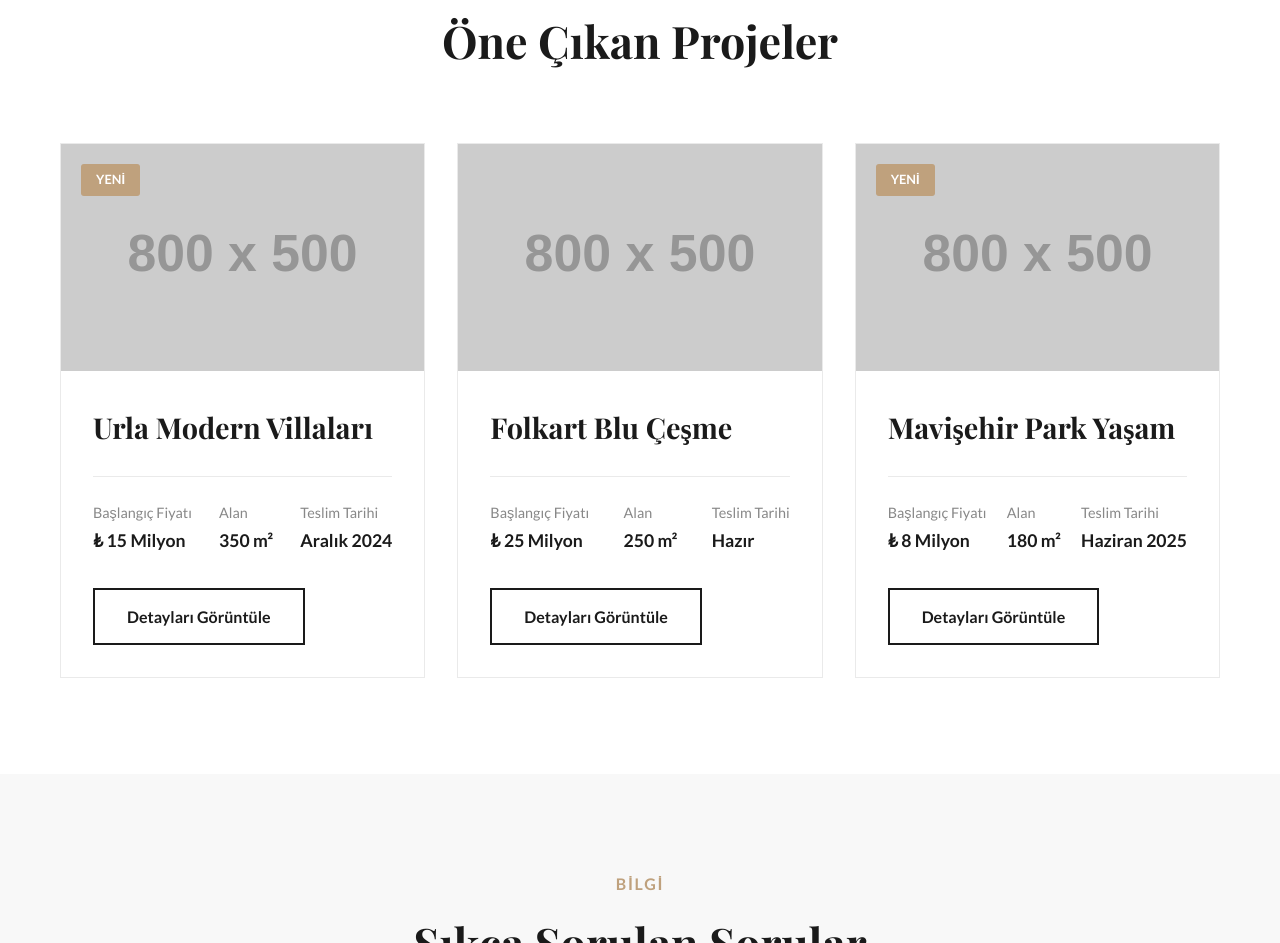
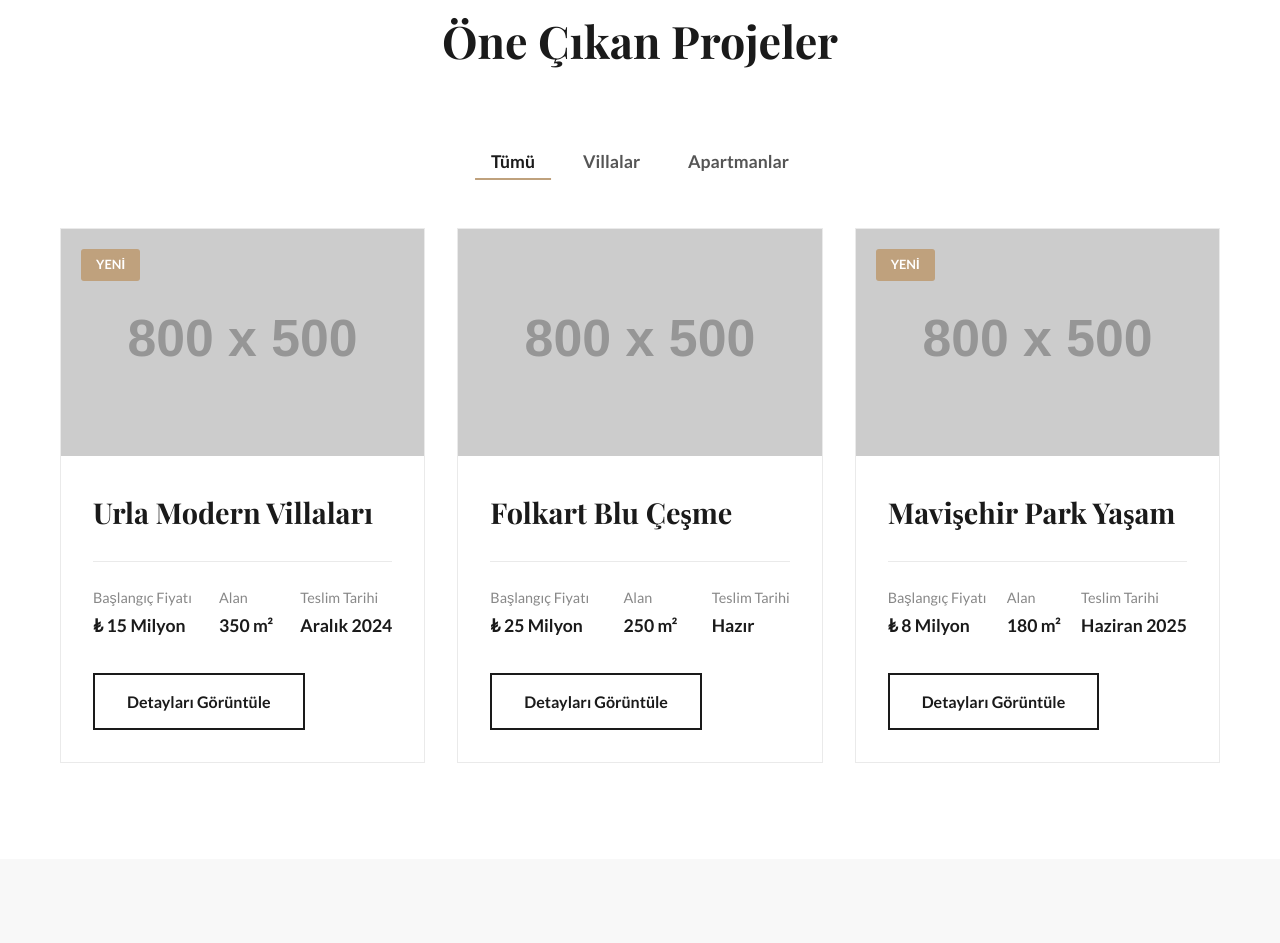
Before and after one commit to Glad34/ardanin-web-sitesi, a plain HTML site: page index.html in a window 1280 px wide. Shown: the part 928-1871 px from the top of the page. Drawn offline with nearby package versions, Linux system fonts and the light colour scheme; placeholder pictures from the web are drawn by us.

Commit message:
Voice Update: 50

```diff
--- a/index.html
+++ b/index.html
@@ -41,9 +41,15 @@
                     <h2>Öne Çıkan Projeler</h2>
                 </div>
 
+                <div class="project-filters">
+                    <button class="filter-btn active" data-filter="all">Tümü</button>
+                    <button class="filter-btn" data-filter="villa">Villalar</button>
+                    <button class="filter-btn" data-filter="apartment">Apartmanlar</button>
+                </div>
+
                 <div class="project-list">
                     <!-- Proje 1 -->
-                    <article class="project-card">
+                    <article class="project-card" data-category="villa">
                         <div class="project-image">
                             <img src="https://via.placeholder.com/800x500/AABBCC/FFFFFF?text=Urla+Modern+Villaları" alt="Urla Modern Villaları">
                             <span class="new-badge">YENİ</span>
@@ -69,7 +75,7 @@
                     </article>
 
                     <!-- Proje 2 -->
-                    <article class="project-card">
+                    <article class="project-card" data-category="apartment">
                         <div class="project-image">
                             <img src="https://via.placeholder.com/800x500/CCDDEE/FFFFFF?text=Folkart+Blu+Çeşme" alt="Folkart Blu Çeşme Projesi">
                         </div>
@@ -93,7 +99,7 @@
                         </div>
                     </article>
                      <!-- Proje 3 -->
-                    <article class="project-card">
+                    <article class="project-card" data-category="apartment">
                         <div class="project-image">
                             <img src="https://via.placeholder.com/800x500/EEBBCC/FFFFFF?text=Mavişehir+Park+Yaşam" alt="Mavişehir Park Yaşam Projesi">
                             <span class="new-badge">YENİ</span>
--- a/script.js
+++ b/script.js
@@ -1,4 +1,5 @@
 document.addEventListener('DOMContentLoaded', () => {
+    // --- FAQ ACCORDION LOGIC ---
     const faqItems = document.querySelectorAll('.faq-item');
 
     faqItems.forEach(item => {
@@ -29,4 +30,30 @@ document.addEventListener('DOMContentLoaded', () => {
             }
         });
     });
+
+    // --- PROJECT FILTERING LOGIC ---
+    const filterButtons = document.querySelectorAll('.filter-btn');
+    const projectCards = document.querySelectorAll('.project-card');
+
+    if (filterButtons.length > 0 && projectCards.length > 0) {
+        filterButtons.forEach(button => {
+            button.addEventListener('click', () => {
+                // Set active class on button
+                filterButtons.forEach(btn => btn.classList.remove('active'));
+                button.classList.add('active');
+
+                const filter = button.getAttribute('data-filter');
+
+                // Filter project cards
+                projectCards.forEach(card => {
+                    const category = card.getAttribute('data-category');
+                    if (filter === 'all' || filter === category) {
+                        card.style.display = 'block';
+                    } else {
+                        card.style.display = 'none';
+                    }
+                });
+            });
+        });
+    }
 });
--- a/style.css
+++ b/style.css
@@ -140,6 +140,49 @@ nav .container {
 
 .section-title h2 {
     font-size: 2.8rem;
+}
+
+.project-filters {
+    text-align: center;
+    margin-bottom: 3rem;
+    display: flex;
+    justify-content: center;
+    gap: 1rem;
+    flex-wrap: wrap;
+}
+
+.filter-btn {
+    background: none;
+    border: none;
+    padding: 0.5rem 1rem;
+    font-family: var(--primary-font);
+    font-size: 1.1rem;
+    font-weight: 700;
+    color: var(--text-color);
+    cursor: pointer;
+    transition: color 0.3s ease;
+    position: relative;
+}
+
+.filter-btn::after {
+    content: '';
+    position: absolute;
+    bottom: 0;
+    left: 50%;
+    transform: translateX(-50%);
+    width: 0;
+    height: 2px;
+    background-color: var(--secondary-color);
+    transition: width 0.3s ease;
+}
+
+.filter-btn:hover,
+.filter-btn.active {
+    color: var(--primary-color);
+}
+
+.filter-btn.active::after {
+    width: 100%;
 }
 
 .project-list {
```
